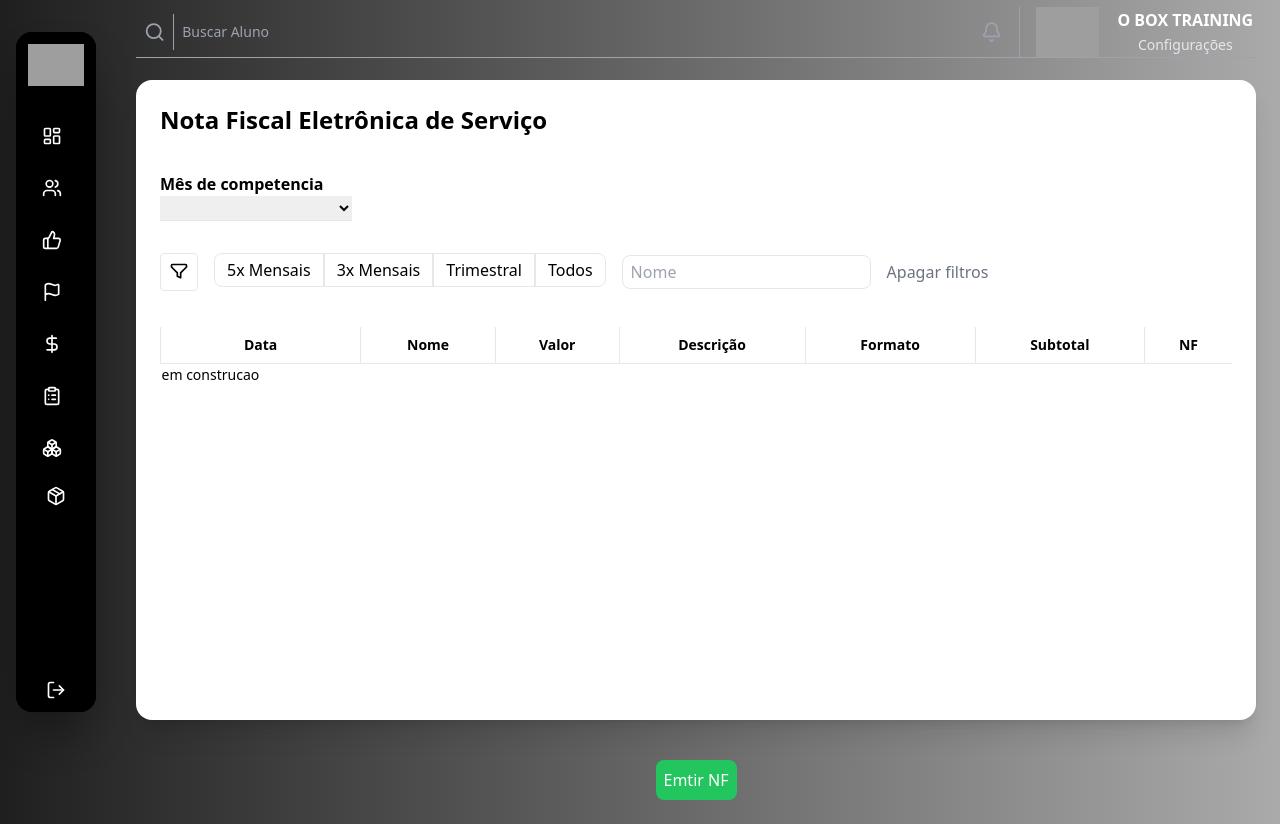
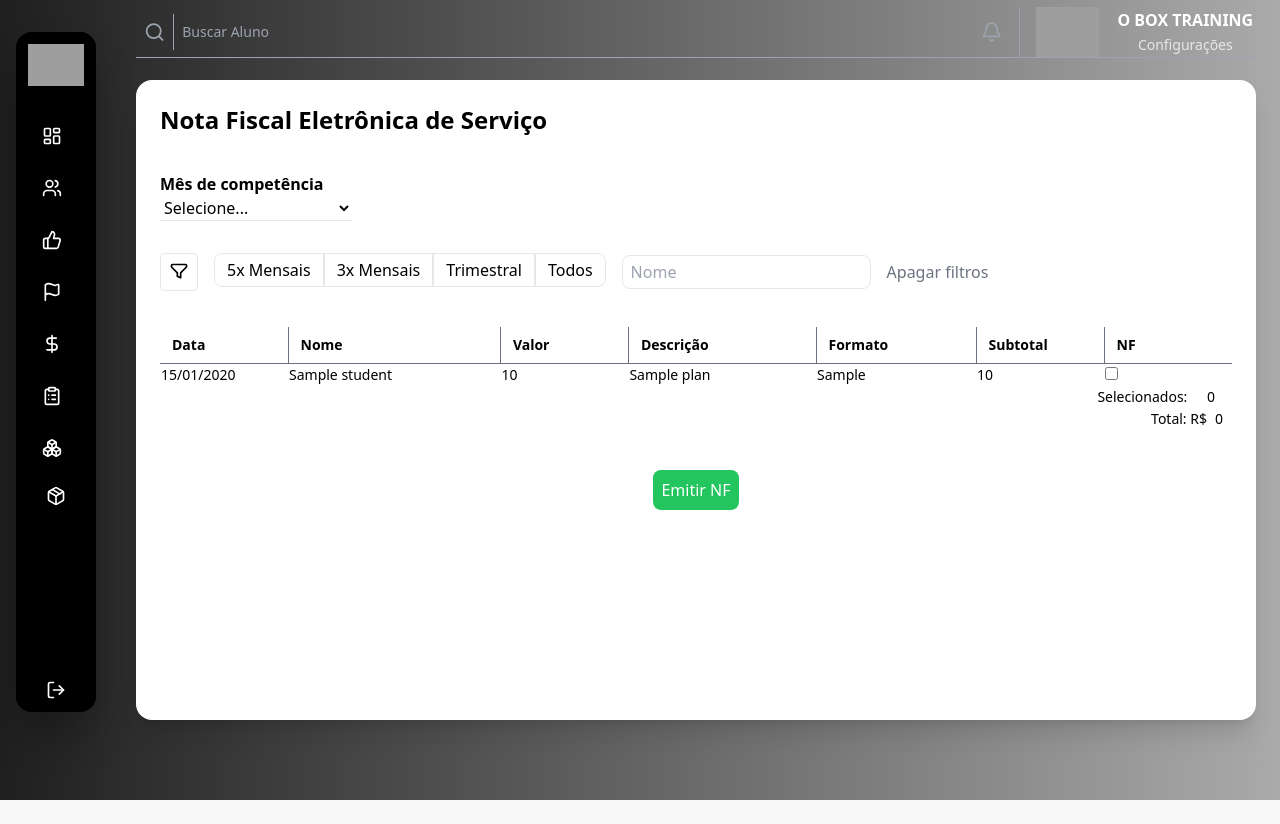
Before and after one commit to Miichaaeell/Obox_CRM, a Django app: template enterprise/templates/nfes.html in a window 1280 px wide. After the commit the page ends 800 px from the top, so only its background shows below. Run offline with Django 5.2, Linux system fonts and the light colour scheme; the template is opened without the code that fills it: most values are stand-ins (such as "Sample title", 1, 10 or a date in 2020); lists and menus that the app fills with data are empty; some libraries are stand-ins or nearby versions; grey boxes are pictures that could not be loaded.

Commit message:
implementing sending data to bekcend for NFS issuance

```diff
--- /dev/null
+++ b/enterprise/static/js/nfes.js
@@ -0,0 +1,93 @@
+function nfeHandler() {
+  return {
+    selected: [],
+    description: "",
+    reference_month: "",
+    showModalEmitir: false,
+    showModalNotification: false,
+    notification: '',
+
+    get total() {
+      return this.selected.reduce((acc, item) => acc + item.valor, 0);
+    },
+    get tot_select(){
+        return this.selected.length
+    },
+
+    toggleSelected(el, id, valor) {
+      if (el.checked) {
+        this.selected.push({id, valor});
+      } else {
+        this.selected = this.selected.filter(s => s.id !== id);
+      }
+    },
+
+    openModalEmitir() {
+      if (this.reference_month.length === 0) {
+        this.notification = "Selecione o mês de referência"
+        this.showModalNotification =  true;
+        return;
+      } else if (this.selected.length === 0) {
+        this.notification = "Selecione pelo menos 1 aluno"
+        this.showModalNotification =  true;
+        return;
+      }
+      this.showModalEmitir = true;
+    },
+
+    closeNotification(){
+
+        if (this.notification === 'Solicitação de emissão enviada com Sucesso!'){
+            this.selected = [];
+            this.description = "";
+            this.reference_month = "";
+            window.location.reload()
+        } else {
+            this.showModalNotification =  false;
+        }
+    },
+
+    async emitir() {
+      let payload = {
+        student: this.selected,
+        description: this.description,
+        reference_month: this.reference_month
+      };
+      if (this.description.length === 0){
+        this.notification = "Preencha o campo Descrição"
+        this.showModalNotification =  true;
+        return;
+      }
+      else {
+        try {
+        const csrftoken = document.querySelector('[name=csrfmiddlewaretoken]').value
+        let response = await fetch("/nfe_api", {
+          method: "POST",
+          headers: {
+            "Content-Type": "application/json",
+            "X-CSRFToken": csrftoken,
+          },
+          body: JSON.stringify(payload)
+        });
+
+        if (response.ok) {
+          this.showModalEmitir = false;
+          this.notification = "Solicitação de emissão enviada com Sucesso!"
+          this.showModalNotification =  true;
+
+        } else {
+            data = await response.json()
+            msg = JSON.stringify(data)
+            this.notification = msg;
+            this.showModalNotification =  true;
+
+        }
+      } catch (err) {
+        console.error(err);
+        this.notification = 'Erro de conexão';
+        this.showModalNotification =  true;
+      }
+      }
+    }
+  }
+}
--- a/enterprise/templates/components/modal_create_update_bill.html
+++ b/enterprise/templates/components/modal_create_update_bill.html
@@ -15,7 +15,7 @@
           <div class="grid grid-cols-2 gap-4">
             <div>
               <label class="block text-sm text-gray-500" >Valor inicial:</label>
-              <input type="number" name="value" id="value" placeholder="R$ 200000" x-model="formData.value" @input="recalcTotal" required class="border-b">
+              <input type="number" name="value" id="value" placeholder="R$ 200000" x-model="formData.value" @input="recalcTotal" required class="border-b" inputmode="decimal" step="any">
             </div>
             <div>
               <label class="block text-sm text-gray-500">Data do Vencimento:</label>
--- a/enterprise/templates/nfes.html
+++ b/enterprise/templates/nfes.html
@@ -1,64 +1,132 @@
 {% extends '_base.html' %}
 {% load static %}
-
 
 {% block title %}
     NFE's
 {% endblock title %}
 
-
-
 {% block content %}
-      <div class="bg-white rounded-2xl shadow-xl p-6 flex flex-col min-h-[80vh]">
+<div
+    x-data="nfeHandler()"
+    class="bg-white rounded-2xl shadow-xl p-6 flex flex-col min-h-[80vh]"
+>
   <h1 class="text-2xl font-bold mb-6">Nota Fiscal Eletrônica de Serviço</h1>
 
+  <!-- Mês de competência -->
   <div class="py-3">
-            <h2 class="text-1xl font-bold ">Mês de competencia</h2>
-            <select name="" id="" class="w-48 border-b">
-
+      <h2 class="text-1xl font-bold">Mês de competência</h2>
+      <select x-model="reference_month" class="w-48 border-b bg-transparent">
+        <option value="">Selecione...</option>
+        <option value="2025-09">Setembro/2025</option>
+        <option value="2025-10">Outubro/2025</option>
       </select>
   </div>
+
   <!-- Filtros -->
   <div class="flex items-center gap-4 mb-4">
     <button class="p-2 border rounded hover:bg-gray-100">
-          <!-- Icone filtro -->
       <svg xmlns="http://www.w3.org/2000/svg" class="w-5 h-5" fill="none" viewBox="0 0 24 24" stroke="currentColor">
         <path stroke-linecap="round" stroke-linejoin="round" stroke-width="2" d="M3 4a1 1 0 011-1h16a1 1 0 011 1v2l-7 7v6l-4-2v-4L3 6V4z"/>
       </svg>
     </button>
-        <div class="inline-flex mb-6 mt-5  overflow-hidden"">
-            <button class="px-3 py-1 border rounded-l-lg ">5x Mensais</button>
-            <button class="px-3 py-1 border ">3x Mensais</button>
-            <button class="px-3 py-1 border ">Trimestral</button>
-            <button class="px-3 py-1 border rounded-r-lg ">Todos</button>
+    <div class="inline-flex mb-6 mt-5 overflow-hidden">
+        <button class="px-3 py-1 border rounded-l-lg">5x Mensais</button>
+        <button class="px-3 py-1 border">3x Mensais</button>
+        <button class="px-3 py-1 border">Trimestral</button>
+        <button class="px-3 py-1 border rounded-r-lg">Todos</button>
     </div>
     <input type="text" class="px-2 py-1 border rounded-lg" placeholder="Nome">
     <button class="text-gray-500 hover:underline">Apagar filtros</button>
   </div>
 
   <!-- Tabela -->
-      <div class="overflow-x-auto">
+  <div class="overflow-auto">
     <table class="w-full text-sm border-collapse">
       <thead>
-            <tr class="border-b">
-              <th class="text-center py-2 px-3 border-l">Data</th>
-              <th class="text-center py-2 px-3 border-l">Nome</th>
-              <th class="text-center py-2 px-3 border-l">Valor</th>
-              <th class="text-center py-2 px-3 border-l">Descrição</th>
-              <th class="text-center py-2 px-3 border-l">Formato</th>
-              <th class="text-center py-2 px-3 border-l">Subtotal</th>
-              <th class="text-center py-2 px-3 border-l">NF</th>
+        <tr class="border-b border-gray-500">
+          <th class="text-left py-2 px-3 w-32">Data</th>
+          <th class="text-left py-2 px-3 border-l border-gray-500">Nome</th>
+          <th class="text-left py-2 px-3 w-32 border-l border-gray-500">Valor</th>
+          <th class="text-left py-2 px-3 border-l border-gray-500">Descrição</th>
+          <th class="text-left py-2 px-3 w-40 border-l border-gray-500">Formato</th>
+          <th class="text-left py-2 px-3 w-32 border-l border-gray-500">Subtotal</th>
+          <th class="text-left py-2 px-3 w-32 border-l border-gray-500">NF</th>
         </tr>
       </thead>
       <tbody>
+        {% for monthlyfee in monthlyfees %}
           <tr>
-            <td>em construcao</td>
+            <td>{{monthlyfee.due_date|date:'d/m/Y'}}</td>
+            <td>{{monthlyfee.student}}</td>
+            <td>{{monthlyfee.amount}}</td>
+            <td>{{monthlyfee.plan}}</td>
+            <td>{{monthlyfee.payment_method}}</td>
+            <td>{{monthlyfee.amount}}</td>
+            <td>
+              <input
+                type="checkbox"
+                class="nf-checkbox"
+                @change="toggleSelected($el, '{{monthlyfee.id}}', {{monthlyfee.amount}})"
+              >
+            </td>
           </tr>
+        {% endfor %}
+        <tr><td class="text-right" colspan="7">Selecionados: <span id="tot_nfe" class="px-4" x-text="tot_select"></span></td></tr>
+        <tr><td class="text-right" colspan="7">Total: R$<span id="tot_nfe" class="px-2" x-text="total"></span></td></tr>
       </tbody>
     </table>
   </div>
+
+  <!-- Botão Emitir -->
+  <div class="flex justify-center mt-10">
+    <button
+      @click="openModalEmitir()"
+      class="text-center text-white bg-green-500 rounded-lg p-2 w-min-32">
+      Emitir NF
+    </button>
   </div>
 
+  <!-- Modal emitir -->
+  <div
+    x-show="showModalEmitir"
+    class="fixed inset-0 flex items-center justify-center bg-black bg-opacity-50"
+  >
+    <div class="bg-white p-6 rounded-lg w-96">
+      <h2 class="text-xl font-bold mb-4">Confirmar Emissão</h2>
+      <p class="mb-2">Quantidade de NFs: <span x-text="selected.length"></span></p>
+      <p class="mb-2">Valor Total: R$ <span x-text="total.toFixed(2)"></span></p>
+      {% csrf_token %}
+      <label class="block mt-2">Descrição:</label>
+      <input type="text" x-model="description" class="border p-2 w-full rounded">
 
-    <div class="flex justify-center mt-10"><button class="text-center text-white bg-green-500 rounded-lg p-2 w-min-32">Emtir NF</button></div>
+      <label class="block mt-2">Mês de Referência:</label>
+      <select x-model="reference_month" class="w-full border p-2 rounded" disabled>
+        <option x-text="reference_month" selected></option>
+      </select>
+
+      <div class="flex justify-end gap-2 mt-4">
+        <button @click="showModalEmitir=false" class="px-4 py-2 bg-gray-300 rounded">Cancelar</button>
+        <button @click="emitir()" class="px-4 py-2 bg-green-500 text-white rounded">Confirmar</button>
+      </div>
+    </div>
+  </div>
+
+  <!-- Modal Notificação-->
+   <div
+    x-show="showModalNotification"
+    class="fixed inset-0 flex items-center justify-center bg-black bg-opacity-50"
+  >
+    <div class="bg-white p-6 rounded-lg w-96">
+      <h2 class="text-xl font-bold mb-4" x-text="notification"></h2>
+      <div class="flex justify-end gap-2 mt-4">
+        <button @click="closeNotification()" class="px-4 py-2 bg-gray-300 rounded">Fechar</button>
+
+      </div>
+    </div>
+  </div>
+
+</div>
+
+<script src="{% static 'js/nfes.js' %}"></script>
+
 {% endblock content %}
```
Also changed, not shown: enterprise/serializers.py (+8 -0 lines), enterprise/signals.py (+28 -24 lines), enterprise/urls.py (+4 -3 lines), enterprise/views.py (+54 -15 lines). Lines whose indentation alone changed are shown as unchanged.
